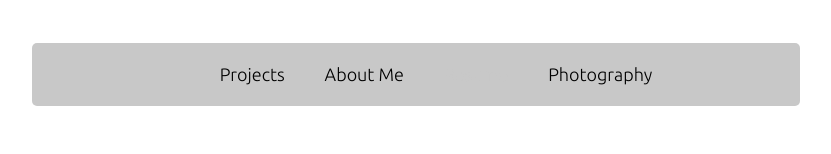
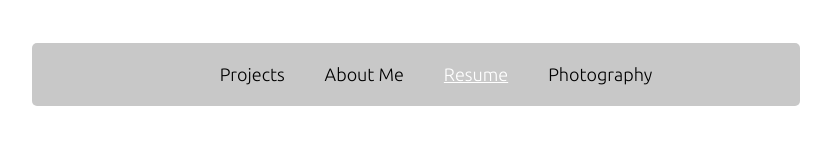
Before and after one commit to labelenn/lance-belen, a React (Create React App) app in the folder lance-belen/: page /lance-belen/resume in a window 1280 px wide. Shown: the part 170-324 px from the top of the page, without its empty margins (224-1055 px from the left). Built offline with nearby package versions, Linux system fonts and the light colour scheme; a web font is replaced by a local one.

Commit message:
minor fix on navbar

```diff
--- a/lance-belen/src/App.css
+++ b/lance-belen/src/App.css
@@ -106,7 +106,7 @@ a {
 }
 
 .active {
-  color: rgb(200, 200, 200);
+  color: rgb(255, 255, 255);
   text-decoration: underline;
 }
 
```
